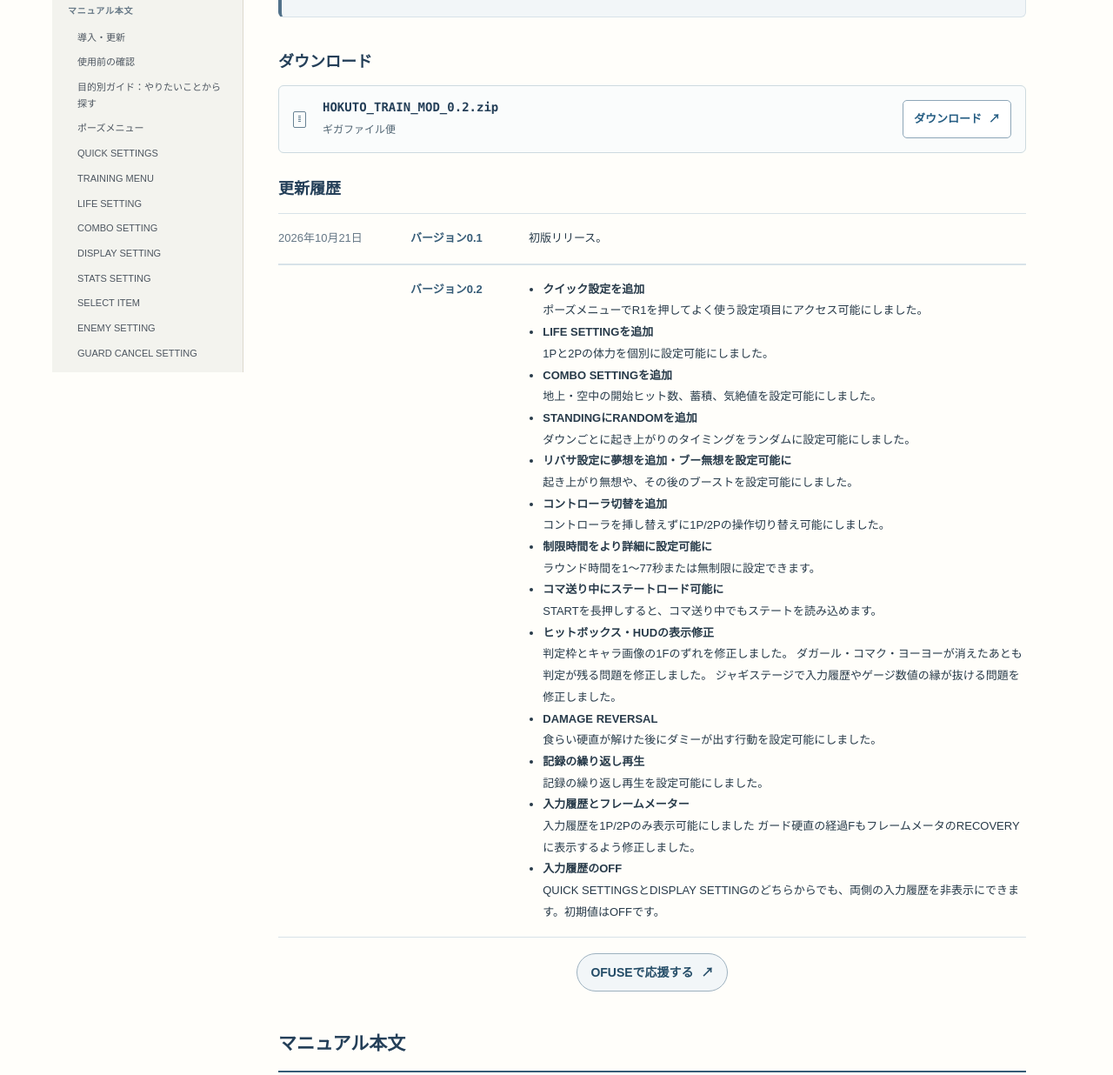
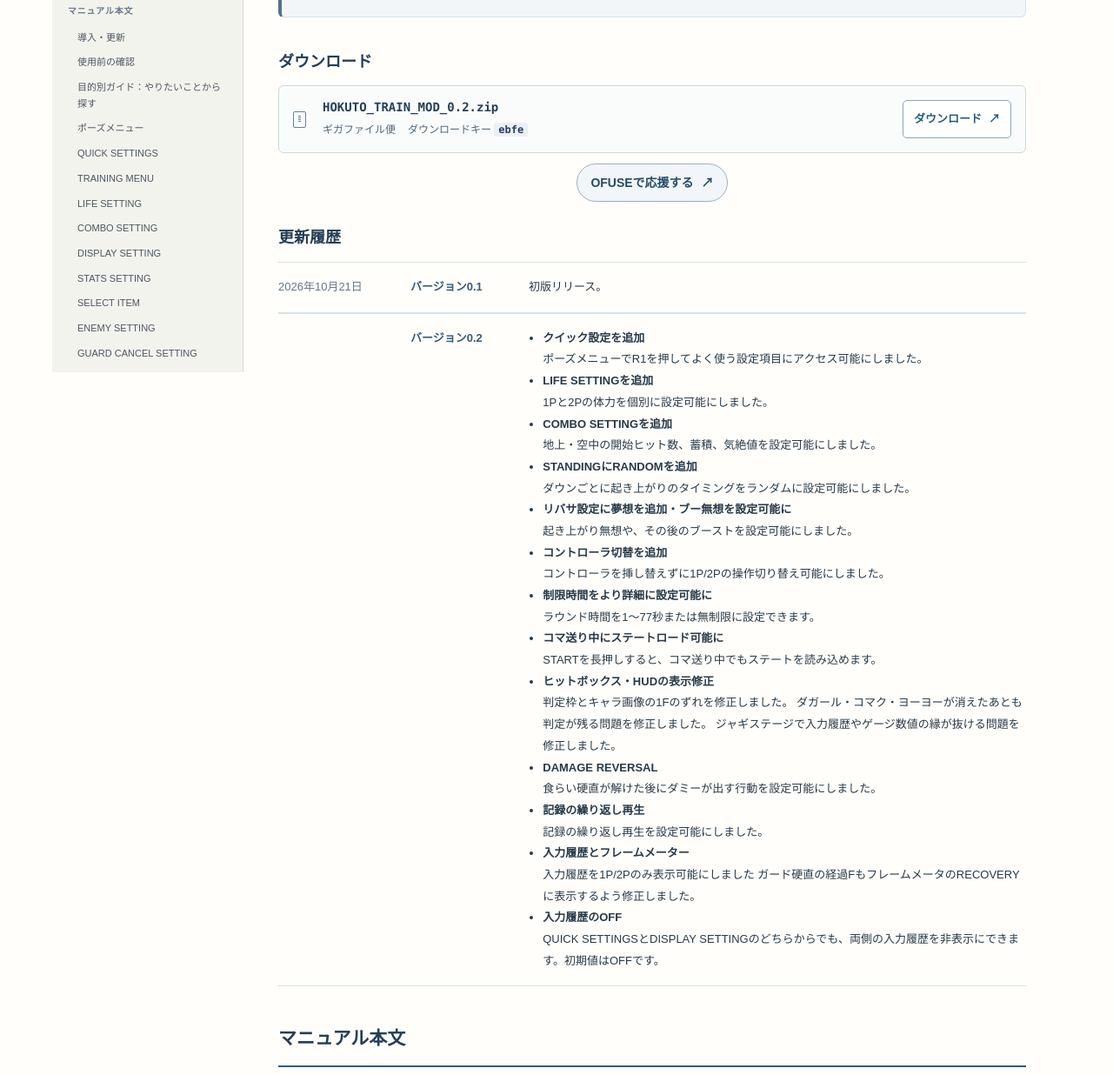
Before and after one commit to tiki-tiki-bone/tiki-tiki-bone.github.io, a plain HTML site: page training_mod/index.html in a window 1280 px wide. Shown: the part 431-1667 px from the top of the page at 87% size. Drawn offline with Linux system fonts and the light colour scheme.

Commit message:
Show the download key and move OFUSE below the download

```diff
--- a/training_mod/index.html
+++ b/training_mod/index.html
@@ -24,12 +24,12 @@
 <main id="content">
 <div class="document-heading"><p class="breadcrumb">北斗の拳 ／ TRAINING MOD</p><h1>TRAINING MOD 取扱説明書</h1><div class="document-meta"><span>バージョン0.2　更新：2026年11月23日</span></div></div>
 <p id="no-results" hidden>該当する画面がありません。別の検索語を入力してください。</p>
-<div class="manual-preface" role="region" aria-label="ご利用にあたって"><section id="usage-notice" data-search><h2>ご利用にあたって</h2><p>本MODは、個人が制作した非公式の拡張機能です。本MODを使った練習風景の動画投稿・配信を制限する意図はありません。</p><p>ただし、原作や関係者への配慮から、MODそのものを広く宣伝したり、配布URLを不特定多数に共有したりすることはお控えいただけますと幸いです。</p></section></div><section id="changelog" data-search><div class="release-download" role="group" aria-label="バージョン0.2のダウンロード"><strong class="download-heading">ダウンロード</strong><div class="download-file"><span class="download-file-icon" aria-hidden="true"></span><div class="download-file-details"><strong>HOKUTO_TRAIN_MOD_0.2.zip</strong><div class="download-file-meta">ギガファイル便</div></div><div class="download-actions"><a href="https://53.gigafile.nu/download.php?file=1129-c1e89e6bf8a6d430106beb30f1e7b9d39&amp;dlkey=ebfe" target="_blank" rel="noopener noreferrer">ダウンロード<span aria-hidden="true">↗</span></a></div></div></div><h2>更新履歴</h2><p><span class="release-date">2026年10月21日</span><span class="release-version">バージョン0.1</span><span class="release-description">初版リリース。</span></p><div class="release-row"><span class="release-date"></span><span class="release-version">バージョン0.2</span>
+<div class="manual-preface" role="region" aria-label="ご利用にあたって"><section id="usage-notice" data-search><h2>ご利用にあたって</h2><p>本MODは、個人が制作した非公式の拡張機能です。本MODを使った練習風景の動画投稿・配信を制限する意図はありません。</p><p>ただし、原作や関係者への配慮から、MODそのものを広く宣伝したり、配布URLを不特定多数に共有したりすることはお控えいただけますと幸いです。</p></section></div><section id="changelog" data-search><div class="release-download" role="group" aria-label="バージョン0.2のダウンロード"><strong class="download-heading">ダウンロード</strong><div class="download-file"><span class="download-file-icon" aria-hidden="true"></span><div class="download-file-details"><strong>HOKUTO_TRAIN_MOD_0.2.zip</strong><div class="download-file-meta"><span>ギガファイル便</span><span class="download-key">ダウンロードキー <code>ebfe</code></span></div></div><div class="download-actions"><a href="https://53.gigafile.nu/download.php?file=1129-c1e89e6bf8a6d430106beb30f1e7b9d39&amp;dlkey=ebfe" target="_blank" rel="noopener noreferrer">ダウンロード<span aria-hidden="true">↗</span></a></div></div></div><div class="changelog-support"><a href="https://ofuse.me/o?uid=152633" target="_blank" rel="noopener noreferrer">OFUSEで応援する<span aria-hidden="true">↗</span></a></div><h2>更新履歴</h2><p><span class="release-date">2026年10月21日</span><span class="release-version">バージョン0.1</span><span class="release-description">初版リリース。</span></p><div class="release-row"><span class="release-date"></span><span class="release-version">バージョン0.2</span>
 
 <ul class="release-description"><li><strong>クイック設定を追加</strong><br>ポーズメニューでR1を押してよく使う設定項目にアクセス可能にしました。</li><li><strong>LIFE SETTINGを追加</strong><br>1Pと2Pの体力を個別に設定可能にしました。</li><li><strong>COMBO SETTINGを追加</strong><br>地上・空中の開始ヒット数、蓄積、気絶値を設定可能にしました。</li><li><strong>STANDINGにRANDOMを追加</strong><br>ダウンごとに起き上がりのタイミングをランダムに設定可能にしました。</li><li><strong>リバサ設定に夢想を追加・ブー無想を設定可能に</strong><br>起き上がり無想や、その後のブーストを設定可能にしました。</li><li><strong>コントローラ切替を追加</strong><br>コントローラを挿し替えずに1P/2Pの操作切り替え可能にしました。</li><li><strong>制限時間をより詳細に設定可能に</strong><br>ラウンド時間を1～77秒または無制限に設定できます。</li><li><strong>コマ送り中にステートロード可能に</strong><br>STARTを長押しすると、コマ送り中でもステートを読み込めます。</li><li data-manual-empty data-manual-empty></li><li><strong>ヒットボックス・HUDの表示修正</strong><br>判定枠とキャラ画像の1Fのずれを修正しました。
 ダガール・コマク・ヨーヨーが消えたあとも判定が残る問題を修正しました。
 ジャギステージで入力履歴やゲージ数値の縁が抜ける問題を修正しました。</li><li data-manual-empty data-manual-empty></li><li><strong>DAMAGE REVERSAL</strong><br>食らい硬直が解けた後にダミーが出す行動を設定可能にしました。</li><li><strong>記録の繰り返し再生</strong><br>記録の繰り返し再生を設定可能にしました。</li><li><strong>入力履歴とフレームメーター</strong><br>入力履歴を1P/2Pのみ表示可能にしました
-ガード硬直の経過FもフレームメータのRECOVERYに表示するよう修正しました。</li><!--manual-deleted:changelog:li:14--><!--manual-deleted:changelog:li:15--><!--manual-deleted:changelog:li:16--><li><strong>入力履歴のOFF</strong><br>QUICK SETTINGSとDISPLAY SETTINGのどちらからでも、両側の入力履歴を非表示にできます。初期値はOFFです。</li></ul></div><div class="changelog-support"><a href="https://ofuse.me/o?uid=152633" target="_blank" rel="noopener noreferrer">OFUSEで応援する<span aria-hidden="true">↗</span></a></div></section><div class="manual-body-divider" role="heading" aria-level="2">マニュアル本文</div><section id="install" data-search><h2>導入・更新</h2>
+ガード硬直の経過FもフレームメータのRECOVERYに表示するよう修正しました。</li><!--manual-deleted:changelog:li:14--><!--manual-deleted:changelog:li:15--><!--manual-deleted:changelog:li:16--><li><strong>入力履歴のOFF</strong><br>QUICK SETTINGSとDISPLAY SETTINGのどちらからでも、両側の入力履歴を非表示にできます。初期値はOFFです。</li></ul></div></section><div class="manual-body-divider" role="heading" aria-level="2">マニュアル本文</div><section id="install" data-search><h2>導入・更新</h2>
 <h3>用意するもの</h3>
 <ul class="install-checklist">
 <li>FMCBに対応し、日本版「北斗の拳」のディスクが通常起動するPS2本体、コントローラー、テレビ</li>
--- a/training_mod/manual.css
+++ b/training_mod/manual.css
@@ -32,7 +32,6 @@
 
 [data-manual-empty],section[data-search] :is(p,h2,h3,h4,h5,h6,aside,pre,blockquote,dt,dd,figcaption,li):empty{display:none}
 
-.release-download{margin:0 0 28px}
 .download-heading{display:block;margin:0 0 10px;color:#243f58;font-size:18px}
 .download-file{display:grid;grid-template-columns:20px minmax(0,1fr) auto;align-items:center;
     gap:10px 14px;padding:14px 16px;border:1px solid #cddadf;border-radius:6px;background:#fafcfc}
@@ -41,7 +40,9 @@
     background:repeating-linear-gradient(to bottom,#688294 0 1px,transparent 1px 2px)}
 .download-file-details strong{display:block;color:#243f58;font:600 14px/1.5 Consolas,monospace;
     overflow-wrap:anywhere}
-.download-file-meta{margin-top:4px;color:#526674;font-size:12px}
+.download-file-meta{display:flex;align-items:baseline;flex-wrap:wrap;gap:3px 14px;
+    margin-top:4px;color:#526674;font-size:12px}
+.download-key code{padding:1px 5px;border-radius:3px;background:#e9f0f3;color:#243f58;font-weight:700}
 .download-pending{color:#526674;font-size:13px}
 .download-actions a{display:inline-flex;align-items:center;gap:8px;min-height:44px;padding:0 12px;
     border:1px solid #8da6b8;border-radius:5px;background:#fff;color:#255d83;
@@ -51,7 +52,7 @@
     .download-file{grid-template-columns:20px minmax(0,1fr);gap:8px 10px;padding:12px}
     .download-actions{grid-column:2}
 }
-.changelog-support{display:flex;justify-content:center;margin-top:18px}
+.changelog-support{display:flex;justify-content:center;margin:12px 0 28px}
 .changelog-support a{display:inline-flex;align-items:center;gap:9px;min-height:44px;padding:0 15px;
     border:1px solid #9db1bf;border-radius:999px;background:#f2f6f8;color:#244c67;
     font-size:14px;font-weight:700;text-decoration:none}
```
